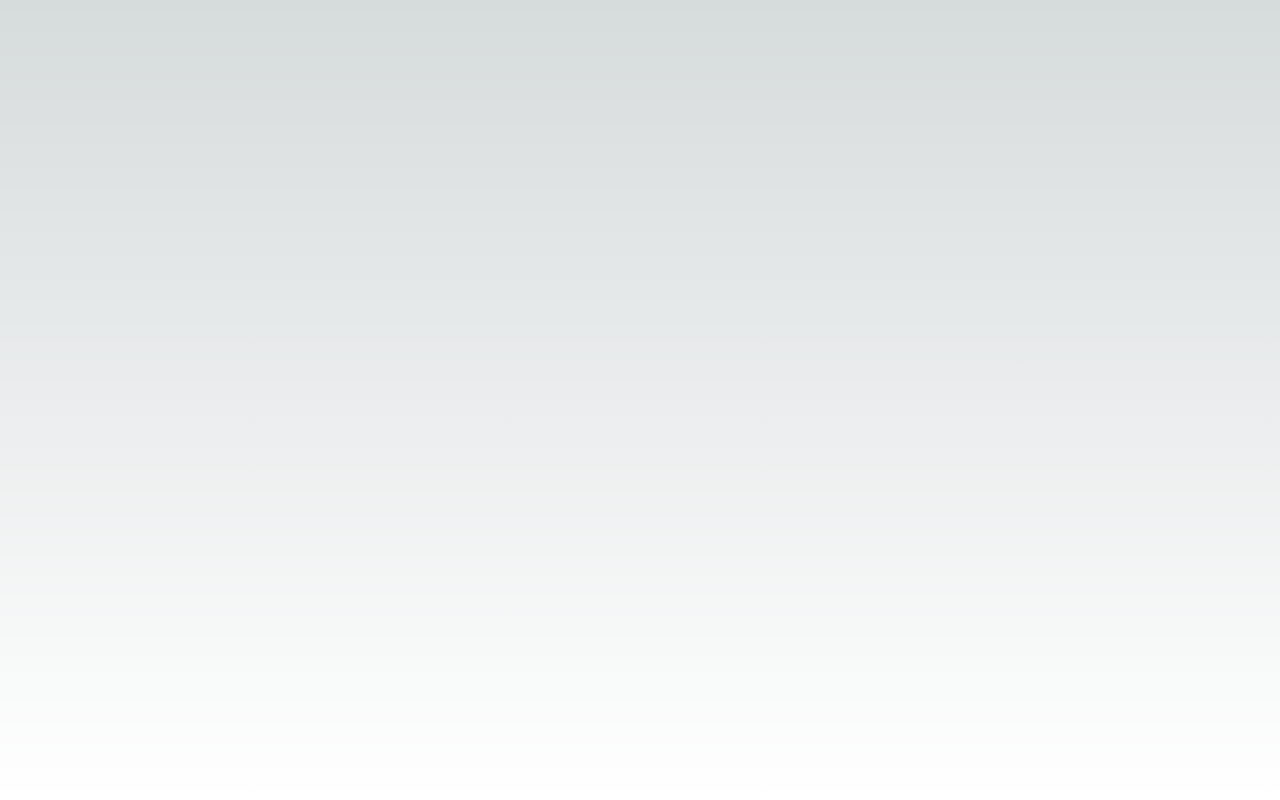
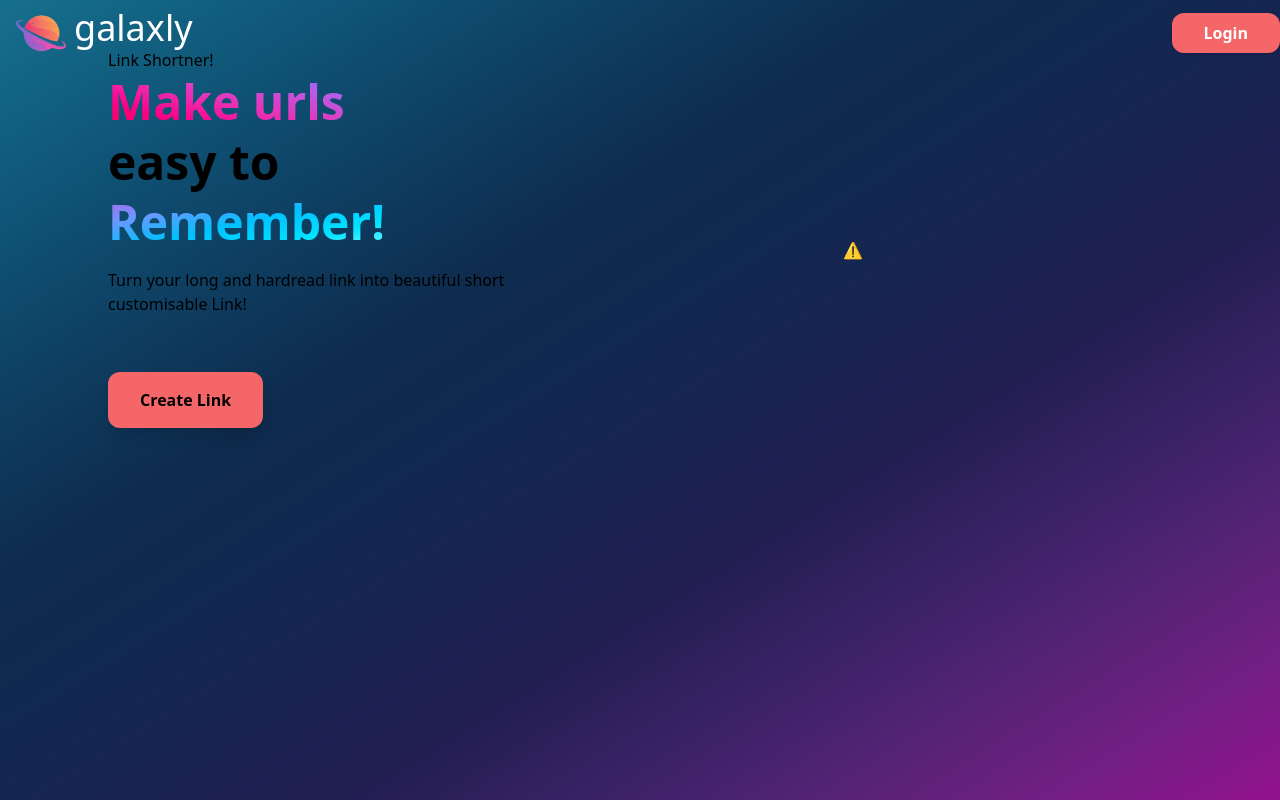
Before and after one commit to azrayaal/galaxly, a Next.js app: page / in a window 1280 px wide. Built offline with nearby package versions, Linux system fonts and the light colour scheme; no server answers.

Commit message:
homepage

```diff
--- /dev/null
+++ b/components/navbar/Navbar.tsx
@@ -0,0 +1,23 @@
+import React from 'react';
+
+export default function Navbar() {
+  return (
+    <nav id="header" className="fixed w-full z-30 top-0 text-white">
+      <div className="w-full container mx-auto flex flex-wrap items-center justify-between mt-0 py-2">
+        <div className="pl-4 flex items-center" style={{ display: 'inline' }}>
+          <a className=" text-white no-underline hover:no-underline text-2xl lg:text-4xl flex" href="#" style={{ verticalAlign: 'baseline' }}>
+            <img src="/galaxly-logo-removebg-preview.png" height={50} width={50} alt="" style={{ verticalAlign: 'baseline' }} className="mr-2" />
+            {/* <p style={{ verticalAlign: 'baseline' }}>galaxly</p> */}
+            <p className="font-thin">
+              galax<span className="font-normal">ly</span>
+            </p>
+          </a>
+        </div>
+        <div className="w-full flex-grow lg:flex lg:items-center lg:w-auto hidden mt-2 lg:mt-0 bg-white lg:bg-transparent  p-4 lg:p-0 z-20" id="nav-content">
+          <ul className="list-reset lg:flex justify-end flex-1 items-center"></ul>
+          <button className="mx-auto lg:mx-0 font-semibold rounded-xl mt-2 lg:mt-0 py-2 px-8 shadow focus:outline-none focus:shadow-outline transform transition hover:scale-105 duration-300 ease-in-out">Login</button>
+        </div>
+      </div>
+    </nav>
+  );
+}
--- /dev/null
+++ b/declarations.d.ts
@@ -0,0 +1,5 @@
+declare namespace JSX {
+  interface IntrinsicElements {
+    'lottie-player': any;
+  }
+}
--- a/package.json
+++ b/package.json
@@ -9,6 +9,8 @@
     "lint": "next lint"
   },
   "dependencies": {
+    "@lottiefiles/lottie-player": "^1.6.2",
+    "@lottiefiles/react-lottie-player": "^3.5.0",
     "@next/font": "13.1.1",
     "@types/node": "18.11.18",
     "@types/react": "18.0.26",
--- a/pages/index.tsx
+++ b/pages/index.tsx
@@ -1,9 +1,8 @@
+import { Player } from '@lottiefiles/react-lottie-player';
 import Head from 'next/head';
-import Image from 'next/image';
-import { Inter } from '@next/font/google';
+import Script from 'next/script';
+import Navbar from '../components/navbar/Navbar';
 import styles from '../styles/Home.module.css';
-
-const inter = Inter({ subsets: ['latin'] });
 
 export default function Home() {
   return (
@@ -14,7 +13,26 @@ export default function Home() {
         <meta name="viewport" content="width=device-width, initial-scale=1" />
         <link rel="icon" href="/favicon.ico" />
       </Head>
-      <main className={styles.main}></main>
+      {/* <nav>a</nav> */}
+      <Navbar />
+      <main className={styles.main}>
+        <div className="container px-3 mx-auto flex flex-wrap flex-col md:flex-row items-center">
+          {/* <!--Left Col--> */}
+          <div className="flex flex-col w-full md:w-2/5 justify-center items-start text-center md:text-left ">
+            <p className="leading-normal">Link Shortner!</p>
+            <h1 className="text-5xl font-bold leading-tight fontcolor1">Make urls </h1>
+            <h1 className="text-5xl font-bold leading-tight"> easy to </h1>
+            <h1 className="mb-4 text-5xl font-bold leading-tight fontcolor2"> Remember!</h1>
+            <p className="leading-normal mb-8">Turn your long and hardread link into beautiful short customisable Link!</p>
+            <button className="mx-auto lg:mx-0 font-semibold rounded-xl my-6 py-4 px-8 shadow-lg focus:outline-none focus:shadow-outline transform transition hover:scale-105 duration-300 ease-in-out">Create Link</button>
+          </div>
+          {/* <!--Right Col--> */}
+          <div className="w-full md:w-3/5 text-center">
+            <Script src="https://unpkg.com/@lottiefiles/lottie-player@latest/dist/lottie-player.js"></Script>
+            <Player src="https://assets6.lottiefiles.com/packages/lf20_P9CLOgR2NG.json" background="transparent" speed={1} style={{ width: '600px', height: '600px' }} loop controls autoplay></Player>
+          </div>
+        </div>
+      </main>
     </>
   );
 }
--- a/styles/Home.module.css
+++ b/styles/Home.module.css
@@ -3,158 +3,16 @@
   flex-direction: column;
   justify-content: space-between;
   align-items: center;
-  padding: 6rem;
+  padding-left: 6rem;
+  padding-top: 3rem;
+  padding-right: 6rem;
   min-height: 100vh;
-}
-
-.description {
-  display: inherit;
-  justify-content: inherit;
-  align-items: inherit;
-  font-size: 0.85rem;
-  max-width: var(--max-width);
-  width: 100%;
-  z-index: 2;
-  font-family: var(--font-mono);
-}
-
-.description a {
-  display: flex;
-  justify-content: center;
-  align-items: center;
-  gap: 0.5rem;
-}
-
-.description p {
-  position: relative;
-  margin: 0;
-  padding: 1rem;
-  background-color: rgba(var(--callout-rgb), 0.5);
-  border: 1px solid rgba(var(--callout-border-rgb), 0.3);
-  border-radius: var(--border-radius);
-}
-
-.code {
-  font-weight: 700;
-  font-family: var(--font-mono);
-}
-
-.grid {
-  display: grid;
-  grid-template-columns: repeat(4, minmax(25%, auto));
-  width: var(--max-width);
-  max-width: 100%;
-}
-
-.card {
-  padding: 1rem 1.2rem;
-  border-radius: var(--border-radius);
-  background: rgba(var(--card-rgb), 0);
-  border: 1px solid rgba(var(--card-border-rgb), 0);
-  transition: background 200ms, border 200ms;
-}
-
-.card span {
-  display: inline-block;
-  transition: transform 200ms;
-}
-
-.card h2 {
-  font-weight: 600;
-  margin-bottom: 0.7rem;
-}
-
-.card p {
-  margin: 0;
-  opacity: 0.6;
-  font-size: 0.9rem;
-  line-height: 1.5;
-  max-width: 30ch;
-}
-
-.center {
-  display: flex;
-  justify-content: center;
-  align-items: center;
-  position: relative;
-  padding: 4rem 0;
-}
-
-.center::before {
-  background: var(--secondary-glow);
-  border-radius: 50%;
-  width: 480px;
-  height: 360px;
-  margin-left: -400px;
-}
-
-.center::after {
-  background: var(--primary-glow);
-  width: 240px;
-  height: 180px;
-  z-index: -1;
-}
-
-.center::before,
-.center::after {
-  content: '';
-  left: 50%;
-  position: absolute;
-  filter: blur(45px);
-  transform: translateZ(0);
-}
-
-.logo,
-.thirteen {
-  position: relative;
-}
-
-.thirteen {
-  display: flex;
-  justify-content: center;
-  align-items: center;
-  width: 75px;
-  height: 75px;
-  padding: 25px 10px;
-  margin-left: 16px;
-  transform: translateZ(0);
-  border-radius: var(--border-radius);
-  overflow: hidden;
-  box-shadow: 0px 2px 8px -1px #0000001a;
-}
-
-.thirteen::before,
-.thirteen::after {
-  content: '';
-  position: absolute;
-  z-index: -1;
-}
-
-/* Conic Gradient Animation */
-.thirteen::before {
-  animation: 6s rotate linear infinite;
-  width: 200%;
-  height: 200%;
-  background: var(--tile-border);
-}
-
-/* Inner Square */
-.thirteen::after {
-  inset: 0;
-  padding: 1px;
-  border-radius: var(--border-radius);
-  background: linear-gradient(
-    to bottom right,
-    rgba(var(--tile-start-rgb), 1),
-    rgba(var(--tile-end-rgb), 1)
-  );
-  background-clip: content-box;
+  /* background-color: white; */
 }
 
 /* Enable hover only on non-touch devices */
-@media (hover: hover) and (pointer: fine) {
+/* @media (hover: hover) and (pointer: fine) {
   .card:hover {
-    background: rgba(var(--card-rgb), 0.1);
     border: 1px solid rgba(var(--card-border-rgb), 0.15);
   }
 
@@ -171,10 +29,10 @@
   .card:hover span {
     transform: none;
   }
-}
+} */
 
 /* Mobile */
-@media (max-width: 700px) {
+/* @media (max-width: 700px) {
   .content {
     padding: 4rem;
   }
@@ -226,11 +84,7 @@
     border-radius: 0;
     border: none;
     border-bottom: 1px solid rgba(var(--callout-border-rgb), 0.25);
-    background: linear-gradient(
-      to bottom,
-      rgba(var(--background-start-rgb), 1),
-      rgba(var(--callout-rgb), 0.5)
-    );
+    background: linear-gradient(to bottom, rgba(var(--background-start-rgb), 1), rgba(var(--callout-rgb), 0.5));
     background-clip: padding-box;
     backdrop-filter: blur(24px);
   }
@@ -241,38 +95,14 @@
     inset: auto 0 0;
     padding: 2rem;
     height: 200px;
-    background: linear-gradient(
-      to bottom,
-      transparent 0%,
-      rgb(var(--background-end-rgb)) 40%
-    );
+    background: linear-gradient(to bottom, transparent 0%, rgb(var(--background-end-rgb)) 40%);
     z-index: 1;
   }
-}
+} */
 
 /* Tablet and Smaller Desktop */
-@media (min-width: 701px) and (max-width: 1120px) {
+/* @media (min-width: 701px) and (max-width: 1120px) {
   .grid {
     grid-template-columns: repeat(2, 50%);
   }
-}
-
-@media (prefers-color-scheme: dark) {
-  .vercelLogo {
-    filter: invert(1);
-  }
-
-  .logo,
-  .thirteen img {
-    filter: invert(1) drop-shadow(0 0 0.3rem #ffffff70);
-  }
-}
-
-@keyframes rotate {
-  from {
-    transform: rotate(360deg);
-  }
-  to {
-    transform: rotate(0deg);
-  }
-}
+} */
--- a/styles/globals.css
+++ b/styles/globals.css
@@ -1,4 +1,4 @@
-:root {
+/* :root {
   --max-width: 1100px;
   --border-radius: 12px;
   --font-mono: ui-monospace, Menlo, Monaco, 'Cascadia Mono', 'Segoe UI Mono', 'Roboto Mono', 'Oxygen Mono', 'Ubuntu Monospace', 'Source Code Pro', 'Fira Mono', 'Droid Sans Mono', 'Courier New', monospace;
@@ -18,9 +18,9 @@
   --callout-border-rgb: 172, 175, 176;
   --card-rgb: 180, 185, 188;
   --card-border-rgb: 131, 134, 135;
-}
+} */
 
-@media (prefers-color-scheme: dark) {
+/* @media (prefers-color-scheme: dark) {
   :root {
     --foreground-rgb: 255, 255, 255;
     --background-start-rgb: 0, 0, 0;
@@ -38,7 +38,7 @@
     --card-rgb: 100, 100, 100;
     --card-border-rgb: 200, 200, 200;
   }
-}
+} */
 
 * {
   box-sizing: border-box;
@@ -53,13 +53,35 @@ body {
 }
 
 body {
-  color: rgb(var(--foreground-rgb));
-  background: linear-gradient(to bottom, transparent, rgb(var(--background-end-rgb))) rgb(var(--background-start-rgb));
+  /* background-image: linear-gradient(to right top, #115268, #004965, #003f60, #00365b, #002c55, #082957, #132559, #1e2159, #322162, #471e69, #5c176d, #72076e); */
+  /* background-image: linear-gradient(to right, #1b8aaf, #16729a, #155b84, #14456c, #123055, #152c57, #1c2758, #242157, #3e266f, #5e2884, #812395, #a810a2); */
+  /* background-image: linear-gradient(to left top, #17708e, #115e7f, #0e4c6f, #0e3b5e, #0e2b4d, #112850, #192352, #221e52, #392265, #542375, #721f83, #92118d); */
+  /* background-image: linear-gradient(to right top, #17708e, #115e7f, #0e4c6f, #0e3b5e, #0e2b4d, #112850, #192352, #221e52, #392265, #542375, #721f83, #92118d); */
+  background-image: linear-gradient(to left top, #92118d, #721f83, #542375, #392265, #221e52, #192352, #112850, #0e2b4d, #0e3b5e, #0e4c6f, #115e7f, #17708e);
+  /* background-image: linear-gradient(to left top, #17708e, #115e7f, #0e4c6f, #0e3b5e, #0e2b4d, #112850, #192352, #221e52, #392265, #542375, #721f83, #92118d); */
 }
 
 a {
   color: inherit;
   text-decoration: none;
+}
+
+.fontcolor1 {
+  background-image: linear-gradient(to left bottom, #7775ff, #bd58e1, #e832b7, #fd0085, #ff0051);
+  -webkit-background-clip: text;
+  -webkit-text-fill-color: transparent;
+}
+
+.fontcolor2 {
+  background-image: linear-gradient(to left top, #86fdff, #00e3ff, #00c1ff, #6e96ff, #bd58e1);
+  -webkit-background-clip: text;
+  -webkit-text-fill-color: transparent;
+}
+
+* button {
+  background-color: #f46668 !important;
+  text-decoration: none;
+  color: #ffff;
 }
 
 @media (prefers-color-scheme: dark) {
```
Also changed, not shown: public/galaxly-logo-removebg-preview.png (added), 1 other file (tests, documents, lock files or other folders).
